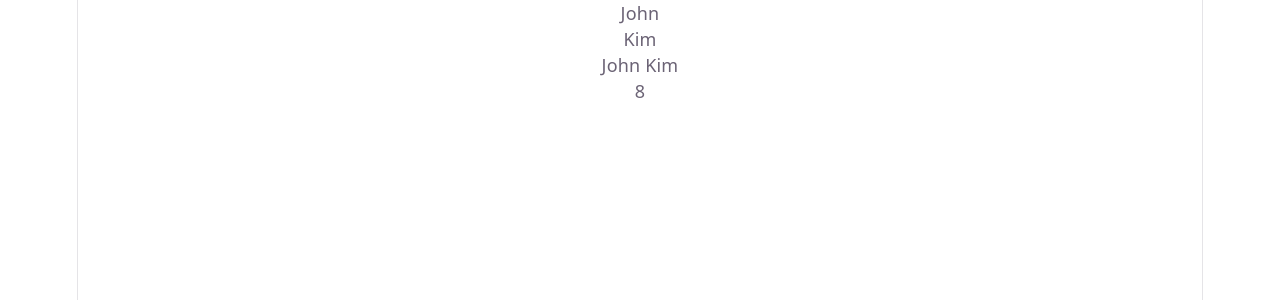
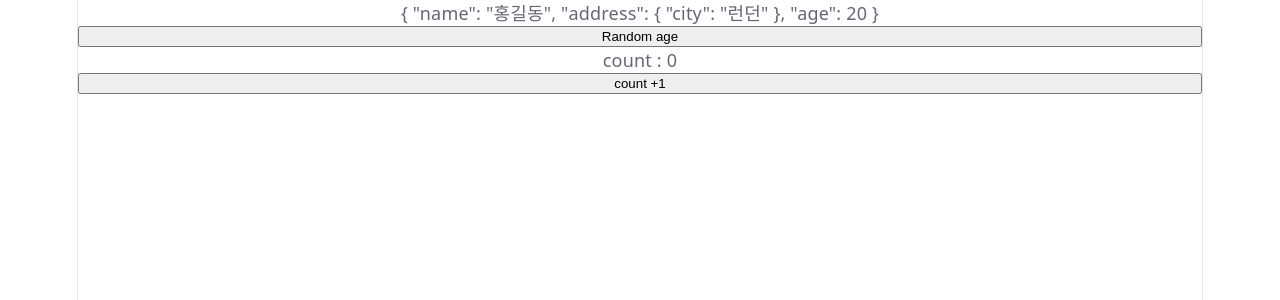
Before and after one commit to joycie416/vue_introduction, a Vue app: page / in a window 1280 px wide. Shown: the top 300 px of the page. Built offline with nearby package versions, Linux system fonts and the light colour scheme.

Commit message:
chap 08-03: watch, watchEffect

```diff
--- a/src/App.vue
+++ b/src/App.vue
@@ -1,7 +1,7 @@
 <script setup lang="ts">
-import Computed from "./components/chap 08/Computed.vue";
+import Watch from "./components/chap 08/Watch.vue";
 </script>
 
 <template>
-  <Computed />
+  <Watch />
 </template>
--- /dev/null
+++ b/src/components/chap 08/Watch.vue
@@ -0,0 +1,62 @@
+<script setup lang="ts">
+import { reactive, ref, watch, watchEffect } from "vue";
+
+const count = ref(0);
+
+const increment = () => {
+  count.value++;
+};
+
+const user = reactive({
+  name: "홍길동",
+  address: { city: "서울" },
+  age: 20,
+});
+
+const changeAge = () => {
+  user.age = Math.ceil(Math.random() * 100);
+};
+
+watch(
+  user,
+  (newUser, oldUser) => {
+    console.log("--------------WATCH 실행됨-----------------");
+    console.log("User Object Changed:", newUser);
+  },
+  {
+    // immediate: true, // 렌더링 직후(감시 시작될 때) 콜백 한번 실행
+    // deep: true, // 기본값이 true
+  },
+);
+/**
+ * cf)
+ * user를 ref로 감싸면 deep:true를 설정해야 내부 속성을 변경 시콜백이 실행되지만
+ * user를 reactive로 감싸면 deep:true를 설정하지 않아도 내부 속성 변경 시 콜백이 실행됨
+ * 이는 reactive 할당 시 내부적으로 deep:true처럼 작동하기 때문.
+ */
+
+setTimeout(() => {
+  user.address.city = "런던";
+  console.log("user city", user.address.city);
+  // user.value.address.city = "런던";
+  // console.log("user city", user.value.address.city);
+}, 2000);
+
+// 콜백 함수 내부에 사용된 반응형 데이터를 감지해 콜백함수 실행
+// composition API에만 있음
+// reactive 객체 자체(user)를 넣은 경우에는 내부 속성이 변경되어도 반응하지 않고
+// 내부 속성을 읽어야만(user.age) 해당 속성이 변경될 때 반응함
+// flush 옵션이 기본적으로 pre이므로 created 직후 1회 실행됨
+watchEffect(() => {
+  console.log("--------------WATCHEFFECT 실행됨-----------------");
+  console.log("user age 변경됨", user.age);
+  console.log("count 변경됨", count.value);
+});
+</script>
+
+<template>
+  {{ user }}
+  <button @click="changeAge">Random age</button>
+  <p>count : {{ count }}</p>
+  <button @click="increment">count +1</button>
+</template>
```
